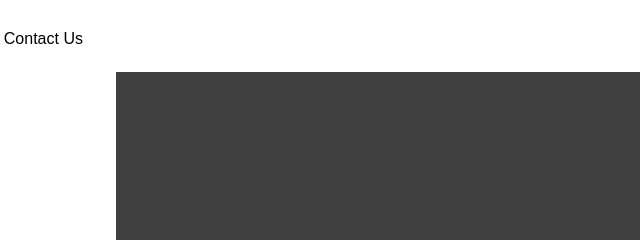
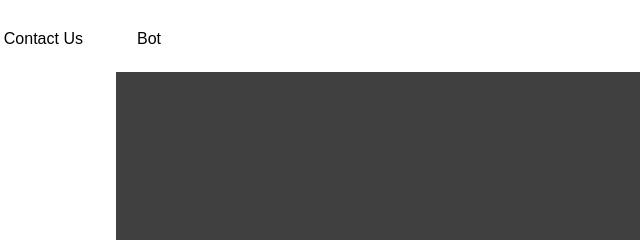
Before and after one commit to parameswarguruguri/frt, a plain HTML site: page index.html in a window 1280 px wide. Shown: the top 240 px of the page, 639-1279 px from the left. Drawn offline with nearby package versions, Linux system fonts and the light colour scheme; a web font is replaced by a local one.

Commit message:
index.html

```diff
--- a/index.html
+++ b/index.html
@@ -60,6 +60,7 @@ Smartphone Compatible web template, free webdesigns for Nokia, Samsung, LG, Sony
 						<li><a href="blog.html">Blog</a></li>
 						<li><a href="gallery.html">Gallery</a></li>
 						<li><a href="contact.html">Contact Us</a></li>
+						<li><a href="bot.html">Bot</a></li>
 					  </ul>
 			  <div class="clearfix"> </div>
 			</div><!-- /.navbar-collapse -->
```
